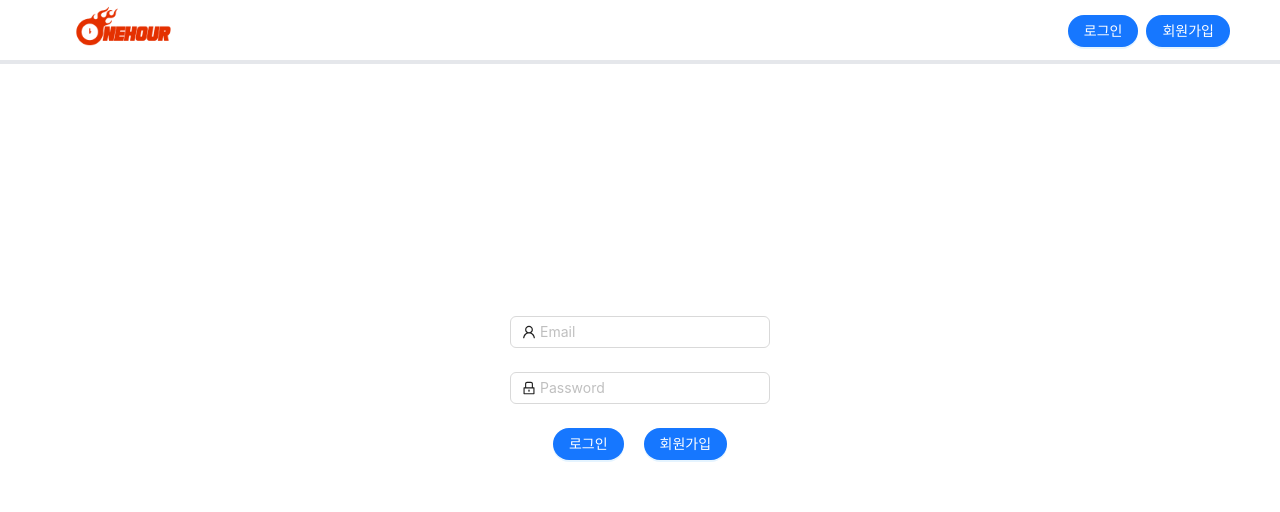
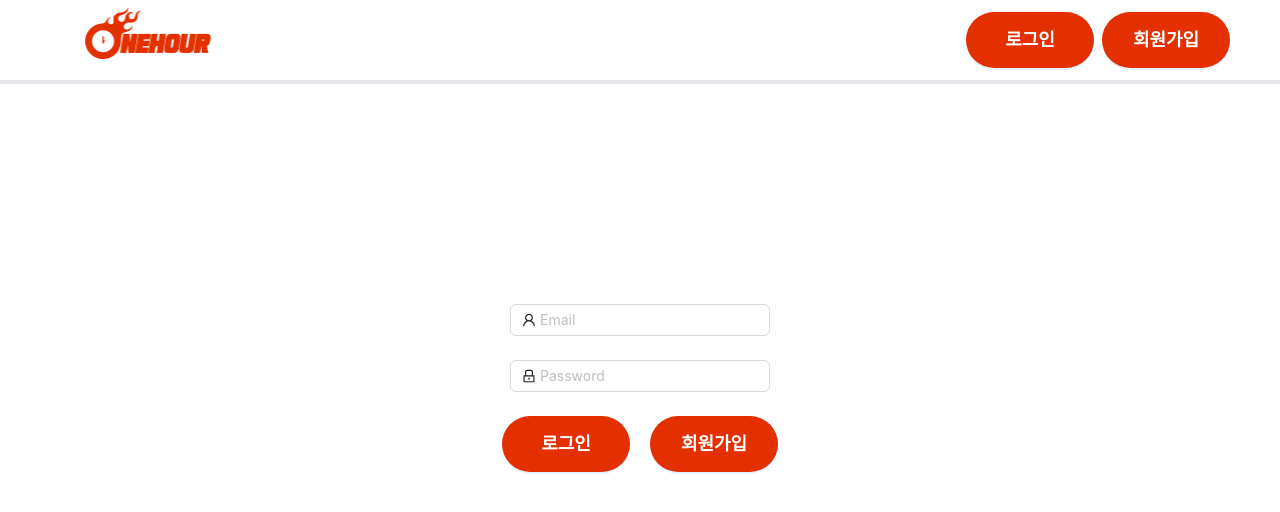
Before and after one commit to onehour-soongsil/front-end, a Next.js app: page /login in a window 1280 px wide. Shown: the top 512 px of the page. Built offline with nearby package versions, Linux system fonts and the light colour scheme; no server answers.

Commit message:
feature : DB로부터 goalList 가져오는 api 로직 구현

```diff
--- a/app/components/basic/navigation/NavigationBar.tsx
+++ b/app/components/basic/navigation/NavigationBar.tsx
@@ -13,19 +13,23 @@ export default function NavigationBar() {
   const session = useSession();
 
   return (
-    <Header className="flex justify-between items-center bg-white border-b-4 fixed top-0 left-0 right-0 z-10">
+    <Header className="flex justify-between items-center bg-white border-b-4 fixed top-0 left-0 right-0 z-10 py-10">
       <Link href="/">
-        <Image src={Logo} alt="logo" width={150} height={150} className="translate-y-4" />
+        <Image src={Logo} alt="logo" width={200} height={200} className="translate-y-5" />
       </Link>
       <Space>
         {session.status === "authenticated" ? (
           <>
             <Link href="/mypage">
-              <Button className="bg-button-color" type="primary" text="마이페이지" />
+              <Button
+                className="bg-main-color text-lg font-bold w-32 h-14"
+                type="primary"
+                text="마이페이지"
+              />
             </Link>
 
             <Button
-              className="bg-button-color"
+              className="bg-main-color text-lg font-bold w-32 h-14"
               type="primary"
               onClick={() => signOut({ callbackUrl: "/" })}
               text="로그아웃"
@@ -33,9 +37,18 @@ export default function NavigationBar() {
           </>
         ) : (
           <>
-            <Button className="bg-button-color" type="primary" onClick={signIn} text="로그인" />
+            <Button
+              className="bg-main-color text-lg font-bold w-32 h-14"
+              type="primary"
+              onClick={signIn}
+              text="로그인"
+            />
             <Link href="/register">
-              <Button className="bg-button-color" type="primary" text="회원가입" />
+              <Button
+                className="bg-main-color text-lg font-bold w-32 h-14"
+                type="primary"
+                text="회원가입"
+              />
             </Link>
           </>
         )}
--- a/app/components/goal/CreateDatePicker.tsx
+++ b/app/components/goal/CreateDatePicker.tsx
@@ -1,4 +1,4 @@
-import type { Dayjs } from "dayjs";
+import dayjs, { Dayjs } from "dayjs";
 import React, { useState } from "react";
 import { DatePicker } from "antd";
 
@@ -36,6 +36,13 @@ export default function SetDate() {
         setDates(val);
       }}
       onChange={val => {
+        const now = dayjs(); // 현재시간
+        console.log("현재", now);
+        console.log("종료시간", val[1]);
+        console.log("시작-현재", val[0]?.diff(now, "days"));
+        console.log("종료-시작", val[1]?.diff(val[0], "days"));
+        console.log("종료-현재", val[1]?.diff(now, "days"));
+
         setValue(val);
       }}
       onOpenChange={onOpenChange}
--- a/app/components/goalDetailPage/Main.tsx
+++ b/app/components/goalDetailPage/Main.tsx
@@ -47,10 +47,10 @@ export default function Main({ goalId }: { goalId: string }) {
         </div>
         <div id="2" className="relative h-screen flex justify-center items-end ">
           <div className="absolute left-20 top-24">
-            <h1 className="text-40px tracking-tighter font-bold text-button-color">
+            <h1 className="text-5xl tracking-tighter font-bold text-main-color">
               꺼지지 않는 불꽃처럼
             </h1>
-            <p className="text-base font-bold leading-15 tracking-tighter text-homepage-title-color">
+            <p className="text-2xl  leading-15 tracking-tighter text-basic-black">
               목표 달성도에따라 성화가 점등됩니다
             </p>
           </div>
--- a/app/create-goal/page.tsx
+++ b/app/create-goal/page.tsx
@@ -9,16 +9,25 @@ import SetDate from "../components/goal/CreateDatePicker";
 const { Option } = Select;
 
 interface FormValue {
-  title: string;
+  goalTitle: string;
+  // goalImage: string;
+  goalDescription: string;
+  dueDate: number;
+  totalGoalRounds: number;
 }
 
 export default function CreateGoalPage() {
   const [form] = Form.useForm();
   const [value, setValue] = useState<string>();
 
-  const onChange = (values: FormValue) => {
+  const onFinish = (values: FormValue) => {
+    console.log("post되는 form데이터", values);
+
     axios
-      .post("/api/create-goal", values)
+      .post("/api/create-goal", {
+        ...values,
+        isFinished: false,
+      })
       .then(res => {
         setValue(res.data);
         setTimeout(() => {
@@ -36,23 +45,23 @@ export default function CreateGoalPage() {
   const treeData = [
     {
       title: "5",
-      value: "1",
+      value: "5",
     },
     {
       title: "10",
-      value: "2",
+      value: "10",
     },
     {
       title: "15",
-      value: "2",
+      value: "15",
     },
     {
       title: "20",
-      value: "2",
+      value: "20",
     },
     {
       title: "25",
-      value: "2",
+      value: "25",
     },
   ];
 
@@ -62,7 +71,7 @@ export default function CreateGoalPage() {
         form={form}
         className="flex flex-col justify-center items-center h-screen"
         name="register"
-        onChange={onChange}
+        onFinish={onFinish}
       >
         <div className="flex flex-col items-center mt-10 mb-10">
           <p className="text-6xl font-bold">새로운 목표를 추가합니다!</p>
@@ -70,7 +79,7 @@ export default function CreateGoalPage() {
         </div>
 
         <Form.Item
-          name="goal-title"
+          name="goalTitle"
           className="w-4/6"
           label=""
           rules={[
@@ -80,12 +89,12 @@ export default function CreateGoalPage() {
             },
           ]}
         >
-          <div className="text-4xl mb-2">목표명</div>
+          {/* <div className="text-4xl mb-2">목표명</div> */}
           <Input className="" placeholder="오픽 공부 1시간" />
         </Form.Item>
 
         <Form.Item
-          name="goal-content"
+          name="goalDescription"
           className="w-4/6"
           label=""
           rules={[
@@ -95,28 +104,27 @@ export default function CreateGoalPage() {
             },
           ]}
         >
-          <div className="text-4xl mb-2">가이드라인</div>
+          {/* <div className="text-4xl mb-2">가이드라인</div> */}
           <Input placeholder="수업 복습 20분 + 녹음 및 교정 20분 + 스크립트 암기 20분" />
         </Form.Item>
 
-        <Form.Item name="count" label="" className="w-4/6">
-          <div className="text-4xl mb-2">목표횟수</div>
+        <Form.Item name="totalGoalRounds" label="" className="w-4/6">
+          {/* <div className="text-4xl mb-2">목표횟수</div> */}
           <TreeSelect
             value={value}
             dropdownStyle={{ maxHeight: 400, overflow: "auto" }}
             treeData={treeData}
             placeholder="Please select"
             treeDefaultExpandAll
-            onChange={onChange}
           />
         </Form.Item>
 
-        <Form.Item name="due-date" label="" className="w-4/6">
-          <div className="text-4xl mb-2">기간</div>
+        <Form.Item name="dueDate" label="" className="w-4/6">
+          {/* <div className="text-4xl mb-2">기간</div> */}
           <SetDate />
         </Form.Item>
 
-        <Form.Item name="" label="" className="">
+        <Form.Item label="" className="">
           <Button type="primary" htmlType="submit" className="bg-black">
             Submit
           </Button>
--- a/app/login/page.tsx
+++ b/app/login/page.tsx
@@ -69,9 +69,18 @@ export default function page() {
 
       <Form.Item>
         <Space size={20}>
-          <Button type="primary" htmlType="submit" className="bg-button-color" text="로그인" />
+          <Button
+            className="bg-main-color text-lg font-bold w-32 h-14"
+            type="primary"
+            text="로그인"
+            htmlType="submit"
+          />
           <Link href="/register">
-            <Button type="primary" className="bg-button-color" text="회원가입" />
+            <Button
+              className="bg-main-color text-lg font-bold w-32 h-14"
+              type="primary"
+              text="회원가입"
+            />
           </Link>
         </Space>
       </Form.Item>
--- a/app/page.tsx
+++ b/app/page.tsx
@@ -10,11 +10,11 @@ export default function Home() {
   return (
     <Content className="h-screen bg-white relative">
       <div className="w-722 absolute top-56 left-28">
-        <h3 className="text-3xl text-homepage-title-color">
+        <h3 className="text-7xl text-basic-black font-bold">
           더도말고 덜도말고 <br />
-          하루에 딱 <span className="text-button-color">1시간</span>
+          하루에 딱 <span className="text-main-color">1시간</span>
         </h3>
-        <p className="leading-130 text-l tracking-tighter text-homepage-title-color font-black">
+        <p className="leading-130 text-3xl tracking-tighter text-basic-black font-bold">
           원아워로 꾸준한 목표실천, 시작해봐요!
         </p>
       </div>
--- a/helper/db-utils.js
+++ b/helper/db-utils.js
@@ -13,6 +13,7 @@ export async function insertDocument(collection, document) {
   const client = await connectDatabase();
   const db = client.db();
   const result = await db.collection(collection).insertOne(document);
+
   client.close();
   return result;
 }
@@ -25,21 +26,23 @@ export async function findUserByEmail(email) {
 
   client.close();
   return user;
+}
 
-  // export async function getAllDocuments(collection) {
-  //   const client = await connectDatabase();
-  //   const db = client.db();
+export async function getGoalList() {
+  const client = await connectDatabase();
+  const db = client.db();
 
-  //   let AllDocuments = await db.collection(collection).find().toArray();
+  let goalList = await db.collection("goal-list").find().toArray();
 
-  //   AllDocuments = AllDocuments.map(post => {
-  //     post._id = post._id.toString();
-  //     return post;
-  //   });
+  goalList = goalList.map(item => {
+    const goal = { ...item };
+    goal._id = goal._id.toString();
+    return goal;
+  });
 
-  //   client.close();
-  //   return AllDocuments;
-  // }
+  client.close();
+  return goalList;
+}
 
 // export async function getSelectedDocuments(collection, postId) {
 //   const client = await connectDatabase();
@@ -76,4 +79,3 @@ export async function findUserByEmail(email) {
 //   client.close();
 //   return result;
 // }
-}
--- a/package.json
+++ b/package.json
@@ -17,6 +17,7 @@
     "antd": "^5.6.4",
     "axios": "^1.4.0",
     "bcrypt": "^5.1.0",
+    "dayjs": "^1.11.9",
     "eslint-config-next": "13.4.7",
     "lottie-react": "^2.4.0",
     "mongodb": "^5.7.0",
--- /dev/null
+++ b/pages/api/goal/show-goalList.js
@@ -0,0 +1,15 @@
+import { getGoalList } from "../../../helper/db-utils";
+
+export default async function handler(req, res) {
+  if (req.method === "GET") {
+    try {
+      const goalList = await getGoalList();
+      if (!goalList) {
+        throw new Error("데이터를 가져오는데 실패했습니다...");
+      }
+      res.status(200).json(goalList);
+    } catch (error) {
+      res.status(500).json(error.message);
+    }
+  }
+}
```
Also changed, not shown: .eslintrc.json, pages/api/show-goalList.js (deleted), 1 other file (tests, documents, lock files or other folders). Lines whose indentation alone changed are shown as unchanged.
